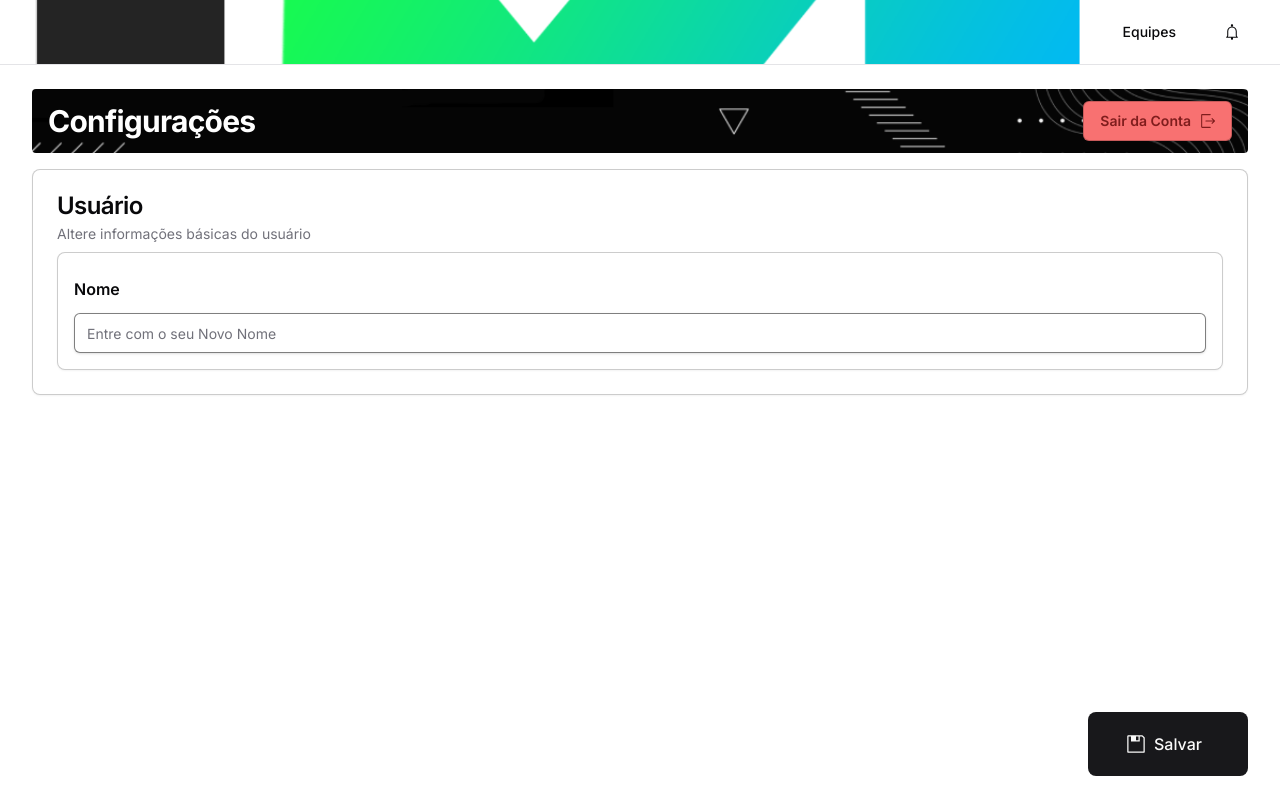
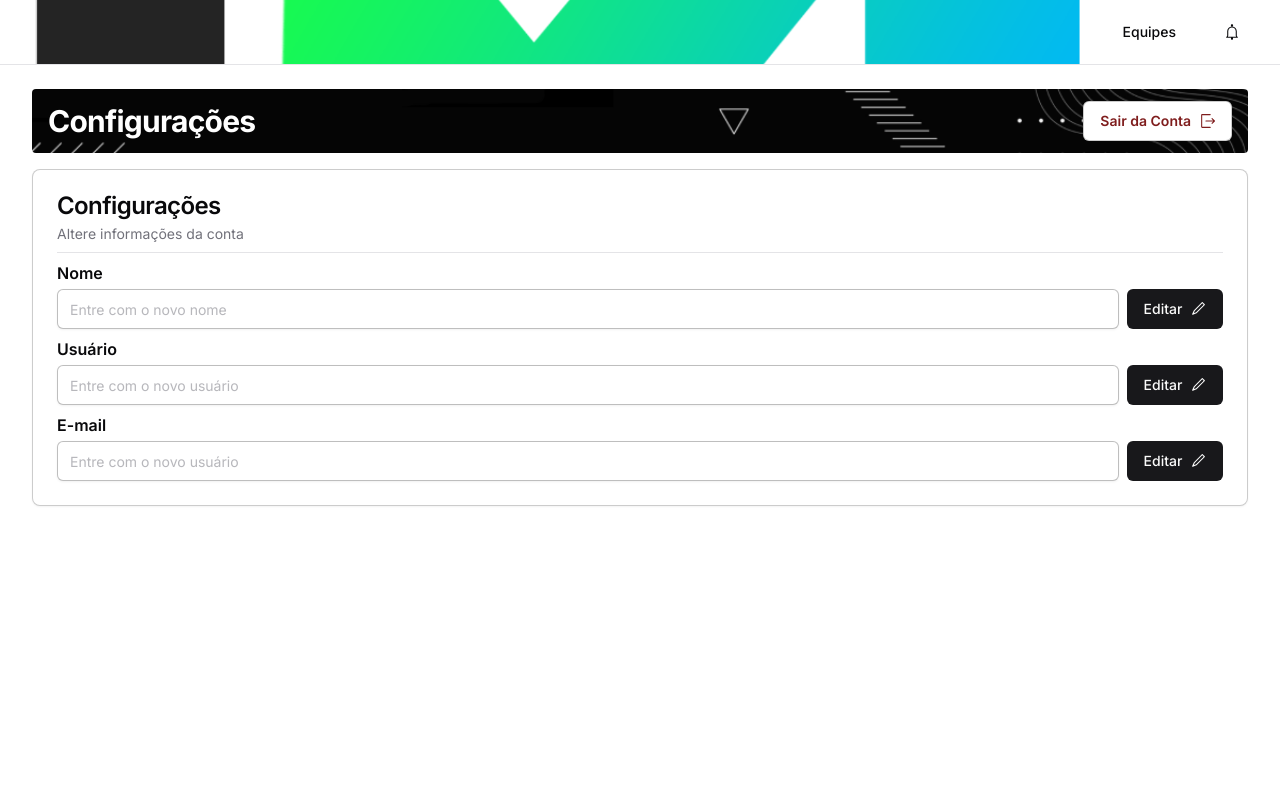
Before and after one commit to DAILY-MANAGE/daily-manage-web, a Next.js app: page /configuracoes in a window 1280 px wide. Built offline with nearby package versions, Linux system fonts and the light colour scheme; what tailwindcss-animated would draw is missing.

Commit message:
feat: change user settings

```diff
--- a/app/(pages)/configuracoes/components/config-wrapper.tsx
+++ b/app/(pages)/configuracoes/components/config-wrapper.tsx
@@ -15,16 +15,26 @@ import Exit from '../components/exit'
 import SaveButton from '../components/save-button'
 import { Form } from '@/app/components/Form'
 import { useForm } from 'react-hook-form'
-import { SyntheticEvent } from 'react'
+import { SyntheticEvent, useState } from 'react'
 import { useFetch } from '@/app/hooks/useFetch'
 import { ToastWrapper } from '@/app/utils/ToastWrapper'
 import { EDITAR_NOME_USUARIO } from '@/app/utils/EndpointStorage'
+import { RxAvatar, RxPencil1 } from 'react-icons/rx';
+import { VscSave } from 'react-icons/vsc'
+import { Button } from '@/app/components/Shadcn/button'
+import { useRouter } from 'next/navigation'
+import { useAuth } from '@/app/hooks/useAuth'
+
+export default function ConfigWrapper() {
+
+  const { session, signOut } = useAuth()
 
   const defaultValue = {
-  nome: ''
+    usuario: session?.usuario,
+    nome: session?.nome,
+    email: session?.email,
   }
 
-export default function ConfigWrapper() {
   const {
     register,
     handleSubmit,
@@ -34,61 +44,220 @@ export default function ConfigWrapper() {
     defaultValues: defaultValue,
   })
 
-  const { handlePost } = useFetch({
+  const { handlePatch } = useFetch({
     url: EDITAR_NOME_USUARIO,
     isGet: false,
   })
 
   const onSubmit = async (data: typeof defaultValue) => {
-    const res = await handlePost({})
-    console.log(res)
+    if (data.usuario === session?.usuario) {
+      delete data.usuario;
+    }
+    if (data.nome === session?.nome) {
+      delete data.nome;
+    }
+    if (data.email === session?.email) {
+      delete data.email;
+    }
+    if (!session) {
+      ToastWrapper.error("Não foi possível autenticar o usuário, tente logar novamente.")
+    }
+    const res = await handlePatch({
+      id: session?.id || 1,
+      patchData: data,
+    })
     switch ((res as any).status) {
       case 200:
-        ToastWrapper.success("Nome alterado com sucesso!")
+        ToastWrapper.success("Dados alterados com sucesso!")
+        ToastWrapper.info("Por questões de segurança, realize o login novamente.")
+        setTimeout(() => {
+          signOut()
+        }, 3000)
         break
       default:
-        ToastWrapper.error("Não foi possível alterar o nome do usuário!")
+        ToastWrapper.error("Não foi possível alterar os dados do usuário!")
         break
     }
+    handleRefresh()
+  }
+
+  const router = useRouter()
+
+  const [isEditing, setIsEditing] = useState(false)
+  const [isEditing2, setIsEditing2] = useState(false)
+  const [isEditing3, setIsEditing3] = useState(false)
+
+  const handleRefresh = () => {
+    router.push('/equipes')
+  }
+
+  const handleEditName = () => {
+    if (errors.nome?.message) return
+    setIsEditing((state) => !state)
+  }
+
+  const handleEditUser = () => {
+    if (errors.usuario?.message) return
+    setIsEditing2((state) => !state)
+  }
+
+  const handleEditEmail = () => {
+    if (errors.email?.message) return
+    setIsEditing3((state) => !state)
   }
 
   return <>
     <Form.Root onSubmit={handleSubmit(onSubmit)}>
-      <SaveButton />
       <Root.Header title="Configurações">
         <Exit />
       </Root.Header>
       <div className="w-full h-fit flex flex-col space-y-4 mt-4">
         <Card className='shadow-sm'>
           <CardHeader className='pb-2'>
-            <CardTitle>Usuário</CardTitle>
-            <CardDescription>Altere informações básicas do usuário</CardDescription>
+            <CardTitle>Configurações</CardTitle>
+            <CardDescription>Altere informações da conta</CardDescription>
           </CardHeader>
-          <CardContent className="grid gap-6">
-            <Card className='shadow-sm'>
-              <CardContent className='p-4'>
-                <div className="grid gap-2">
+          <CardContent className="grid">
+            <hr />
             <Form.Label label="Nome" className="mt-2" />
+            <div className="grid grid-cols-[1fr_6rem] gap-2">
               <Input
                 autoComplete="nome"
                 htmlFor="nome"
+                type="text"
+                id="nome"
                 error={errors.nome}
-                    placeholder="Entre com o seu Novo Nome"
+                placeholder="Entre com o novo nome"
                 aria-invalid={errors.nome ? 'true' : 'false'}
-                    className="shadow"
+                data-invalid={errors.nome}
                 onInvalid={(e: SyntheticEvent) => {
                   e.preventDefault()
                 }}
                 {...register('nome', {
                   required: 'Nome é obrigatório',
+                  maxLength: {
+                    value: 30,
+                    message: 'Número máximo de caractéres é 30',
+                  },
+                  minLength: {
+                    value: 5,
+                    message: 'Número mínimo de caractéres é 5',
+                  },
                 })}
+                disabled={!isEditing}
+              />
+              <Button
+                className="flex gap-2"
+                type={isEditing ? 'button' : 'submit'}
+                onClick={handleEditName}
+              >
+                {isEditing ? (
+                  <>
+                    Salvar
+                    <VscSave className="h-4 w-4" />
+                  </>
+                ) : (
+                  <>
+                    Editar
+                    <RxPencil1 className="h-4 w-4" />
+                  </>
+                )}
+              </Button>
+            </div>
+            <Form.Error message={errors.nome?.message} />
+            <Form.Label label="Usuário" className="mt-2" />
+            <div className="grid grid-cols-[1fr_6rem] gap-2">
+              <Input
+                autoComplete="usuario"
+                htmlFor="usuario"
                 type="text"
-                    id="nome"
+                id="usuario"
+                error={errors.usuario}
+                placeholder="Entre com o novo usuário"
+                aria-invalid={errors.usuario ? 'true' : 'false'}
+                data-invalid={errors.usuario}
+                onInvalid={(e: SyntheticEvent) => {
+                  e.preventDefault()
+                }}
+                {...register('usuario', {
+                  required: 'Usuário é obrigatório',
+                  maxLength: {
+                    value: 30,
+                    message: 'Número máximo de caractéres é 30',
+                  },
+                  minLength: {
+                    value: 5,
+                    message: 'Número mínimo de caractéres é 5',
+                  },
+                })}
+                disabled={!isEditing2}
               />
-                  <Form.Error message={errors.nome?.message} />
+              <Button
+                className="flex gap-2"
+                type={isEditing2 ? 'button' : 'submit'}
+                onClick={handleEditUser}
+              >
+                {isEditing2 ? (
+                  <>
+                    Salvar
+                    <VscSave className="h-4 w-4" />
+                  </>
+                ) : (
+                  <>
+                    Editar
+                    <RxPencil1 className="h-4 w-4" />
+                  </>
+                )}
+              </Button>
             </div>
-              </CardContent>
-            </Card>
+            <Form.Error message={errors.usuario?.message} />
+            <Form.Label label="E-mail" className="mt-2" />
+            <div className="grid grid-cols-[1fr_6rem] gap-2">
+              <Input
+                autoComplete="email"
+                htmlFor="email"
+                type="text"
+                id="email"
+                error={errors.email}
+                placeholder="Entre com o novo usuário"
+                aria-invalid={errors.email ? 'true' : 'false'}
+                data-invalid={errors.email}
+                onInvalid={(e: SyntheticEvent) => {
+                  e.preventDefault()
+                }}
+                {...register('email', {
+                  required: 'Usuário é obrigatório',
+                  maxLength: {
+                    value: 30,
+                    message: 'Número máximo de caractéres é 30',
+                  },
+                  minLength: {
+                    value: 5,
+                    message: 'Número mínimo de caractéres é 5',
+                  },
+                })}
+                disabled={!isEditing3}
+              />
+              <Button
+                className="flex gap-2"
+                type={isEditing3 ? 'button' : 'submit'}
+                onClick={handleEditEmail}
+              >
+                {isEditing3 ? (
+                  <>
+                    Salvar
+                    <VscSave className="h-4 w-4" />
+                  </>
+                ) : (
+                  <>
+                    Editar
+                    <RxPencil1 className="h-4 w-4" />
+                  </>
+                )}
+              </Button>
+            </div>
+            <Form.Error message={errors.email?.message} />
+
           </CardContent>
         </Card>
       </div>
--- a/app/(pages)/configuracoes/components/exit.tsx
+++ b/app/(pages)/configuracoes/components/exit.tsx
@@ -10,8 +10,9 @@ export default function Exit() {
 
   return (
     <Button
-      className="border flex items-center justify-center gap-2 border-black/20 bg-red-400 hover:bg-red-200 hover:animate-pulse mt-2 md:mt-0 font-semibold text-red-900"
+      className="border flex items-center justify-center gap-2 border-black/20 hover:bg-red-200 hover:animate-pulse mt-2 md:mt-0 font-semibold text-red-900"
       variant={'outline'}
+      type="button"
       onClick={signOut}
     >
       Sair da Conta <RxExit className="w-4 h-4" />
--- a/app/(pages)/equipes/components/tabs/forms.tsx
+++ b/app/(pages)/equipes/components/tabs/forms.tsx
@@ -66,7 +66,7 @@ export default function Forms() {
         )}
       <div className="w-full min-h-10 flex gap-2 items-center">
         <div className="w-1/2 flex justify-start items-center">
-          <p className="font-semibold">Página {page + 1} de {dataInner ? dataInner.totalPages : 'Carregando...'}</p>
+          <p className="font-semibold">Página {dataInner ? (dataInner.totalPages > 0 ? page + 1 : 0) : 0} de {dataInner ? dataInner.totalPages : '0'}</p>
         </div>
         <div className="w-1/2 flex justify-end items-center gap-2">
           <Button variant={'outline'} className="border border-black/20 shadow" disabled={dataInner && dataInner.first} onClick={() => {
--- a/app/(pages)/equipes/components/tabs/logs.tsx
+++ b/app/(pages)/equipes/components/tabs/logs.tsx
@@ -106,7 +106,7 @@ export default function Logs({ equipeId, username }: LogsProps) {
     </div>
     <div className="w-full min-h-10 flex gap-2 items-center">
       <div className="w-1/2 flex justify-start items-center">
-        <p className="font-semibold">Página {page+1} de {dataInner ? dataInner.totalPages : 'Carregando...'}</p>
+      <p className="font-semibold">Página {dataInner ? (dataInner.totalPages > 0 ? page + 1 : 0) : 0} de {dataInner ? dataInner.totalPages : '0'}</p>
       </div>
       <div className="w-1/2 flex justify-end items-center gap-2">
         <Button variant={'outline'} className="border border-black/20 shadow" disabled={dataInner && dataInner.first} onClick={() => {
--- a/app/(pages)/equipes/components/tabs/users.tsx
+++ b/app/(pages)/equipes/components/tabs/users.tsx
@@ -151,7 +151,7 @@ export default function Users({ equipeId, userPermissions, refetchTeamData, team
     </div>
     <div className="w-full min-h-10 flex gap-2 items-center">
       <div className="w-1/2 flex justify-start items-center">
-        <p className="font-semibold">Página {page+1} de {dataInner ? dataInner.totalPages : 'Carregando...'}</p>
+      <p className="font-semibold">Página {dataInner ? (dataInner.totalPages > 0 ? page + 1 : 0) : 0} de {dataInner ? dataInner.totalPages : '0'}</p>
       </div>
       <div className="w-1/2 flex justify-end items-center gap-2">
         <Button variant={'outline'} className="border border-black/20 shadow" disabled={dataInner && dataInner.first} onClick={() => {
--- a/app/(pages)/formularios/[id]/components/send-button.tsx
+++ b/app/(pages)/formularios/[id]/components/send-button.tsx
@@ -6,7 +6,7 @@ export default function SendButton() {
   const router = useRouter()
   return (
     <Button
-      className="fixed right-0 bottom-0 w-40 h-16 text-md rounded-lg mr-8 mb-6 flex items-center justify-center gap-2 z-[100] outline outline-1 outline-offset-2 outline-black/0 hover:outline-black/80 outline-dashed transition-all"
+      className="fixed right-0 bottom-0 w-40 h-16 bg-lime-600 hover:bg-lime-700 text-md rounded-lg mr-8 mb-6 flex items-center justify-center gap-2 z-[100] outline outline-1 outline-offset-2 outline-black/0 hover:outline-black/80 outline-dashed transition-all"
       type="submit"
       onClick={() => {
         router.back()
--- a/app/(pages)/formularios/respostas/[id]/components/header-functions.tsx
+++ b/app/(pages)/formularios/respostas/[id]/components/header-functions.tsx
@@ -83,7 +83,7 @@ export default function HeaderFunctions({ formId }: HeaderFunctionsProps) {
           <CardFooter className="p-6 py-3">
             <div className="w-full min-h-10 flex gap-2 items-center">
               <div className="w-1/2 flex justify-start items-center">
-                <p className="font-semibold">Página {page + 1} de {dataInner ? dataInner.totalPages : 'Carregando...'}</p>
+              <p className="font-semibold">Página {dataInner ? (dataInner.totalPages > 0 ? page + 1 : 0) : 0} de {dataInner ? dataInner.totalPages : '0'}</p>
               </div>
               <div className="w-1/2 flex justify-end items-center gap-2">
                 <Button variant={'outline'} className="border border-black/20 shadow" disabled={dataInner && dataInner.first} onClick={() => {
--- a/app/(pages)/notificacoes/components/notification-provider.tsx
+++ b/app/(pages)/notificacoes/components/notification-provider.tsx
@@ -68,7 +68,7 @@ export default function NotificationProvider() {
     )}
     <div className="w-full min-h-10 flex gap-2 items-center">
       <div className="w-1/2 flex justify-start items-center">
-        <p className="font-semibold">Página {page+1} de {dataInner ? dataInner.totalPages : 'Carregando...'}</p>
+      <p className="font-semibold">Página {dataInner ? (dataInner.totalPages > 0 ? page + 1 : 0) : 0} de {dataInner ? dataInner.totalPages : '0'}</p>
       </div>
       <div className="w-1/2 flex justify-end items-center gap-2">
         <Button variant={'outline'} className="border border-black/20 shadow" disabled={dataInner && dataInner.first} onClick={() => {
--- a/app/hooks/useAuth.ts
+++ b/app/hooks/useAuth.ts
@@ -32,6 +32,7 @@ interface SessionData {
   id: number
   usuario: string
   email: string
+  nome: string
 }
 
 export const useAuth = () => {
@@ -75,6 +76,7 @@ export const useAuth = () => {
       id: responseData.usuario.id,
       usuario: responseData.usuario.usuario,
       email: responseData.usuario.email,
+      nome: responseData.usuario.nome
     }
     setSession(loginPayload)
     localStorage.setItem(sessionKey, JSON.stringify(loginPayload))
--- a/app/interfaces/AuthResponse.ts
+++ b/app/interfaces/AuthResponse.ts
@@ -8,7 +8,7 @@ interface User {
   id: number
   email: string
   usuario: string
-  nome?: string
+  nome: string
   formularios?: Form[]
 }
 
--- a/app/utils/EndpointStorage.ts
+++ b/app/utils/EndpointStorage.ts
@@ -9,7 +9,7 @@ export const VER_TODAS_PERMISSOES = "/permissoes/todas";
 export const VER_TODAS_PERMISSOES_DO_USUARIO_LOGADO_NA_EQUIPE = "/equipes/usuarios/permissoes";
 export const VER_TODAS_PERMISSOES_POR_EQUIPE = "/equipes/usuarios/usuario/permissoes"
 
-export const EDITAR_NOME_USUARIO = "/usuario/editar"
+export const EDITAR_NOME_USUARIO = "/usuario/alterarDados"
 
 export const CRIAR_EQUIPE = "/equipes/criar";
 export const VER_EQUIPES_CRIADAS = "/equipes/todas/criadas";
```
Also changed, not shown: 1 other file (tests, documents, lock files or other folders). Lines whose indentation alone changed are shown as unchanged.
